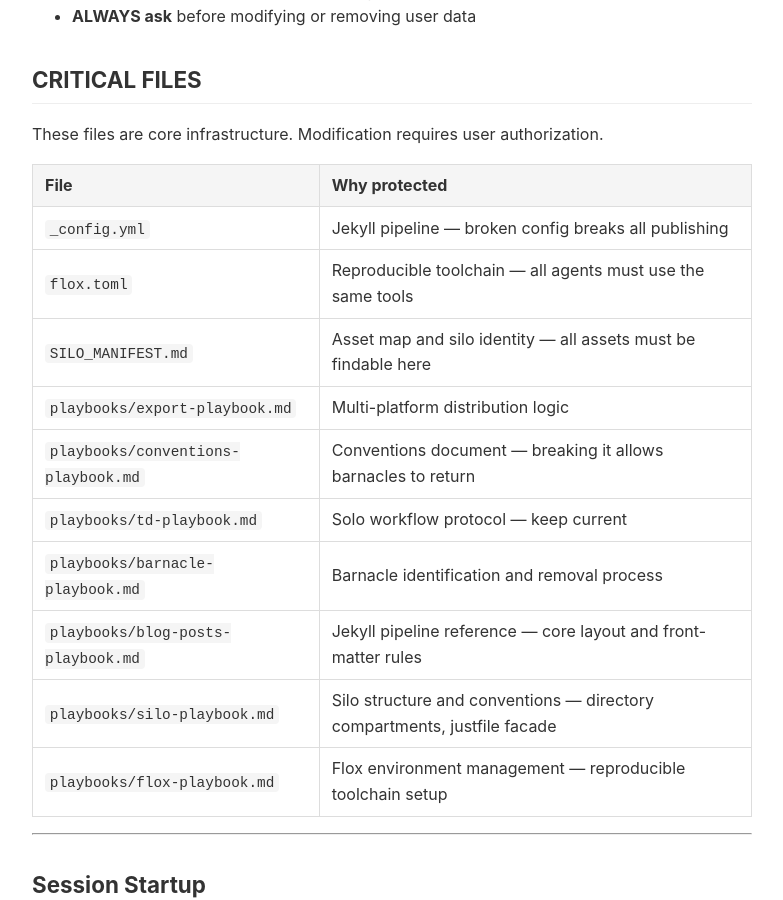
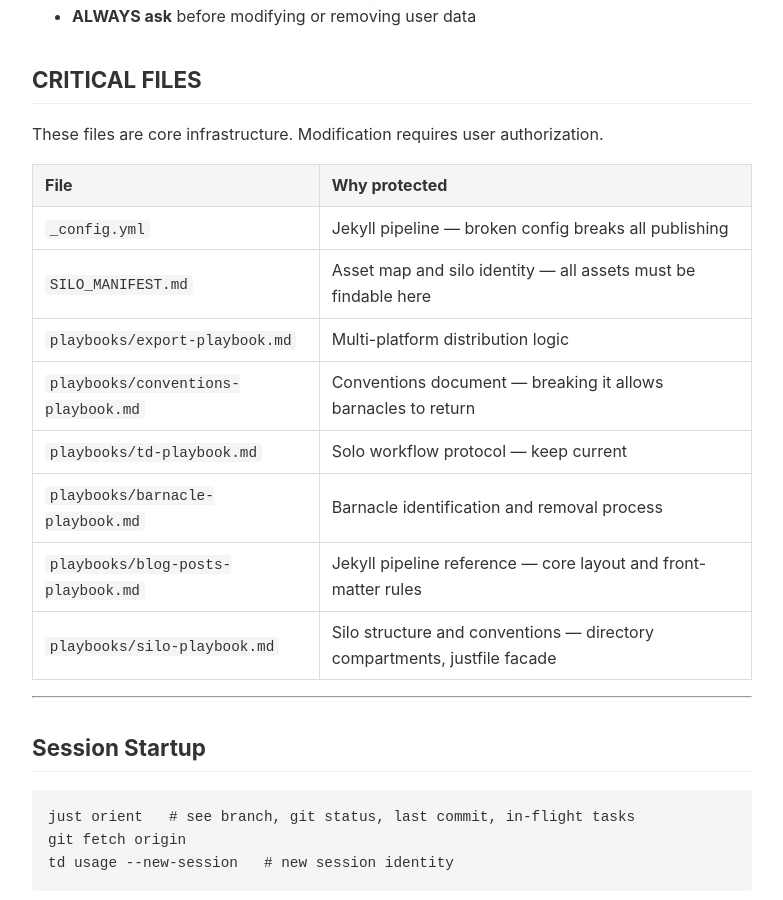
Before and after one commit to pjsvis/blog-posts, a Jekyll site: the page built from AGENTS.md, in a window 1280 px wide and 900 px high, scrolled down 436 px. Shown: the whole window, without its empty margins (248-1031 px from the left). Built offline with Jekyll 4.4.1, drawn with Linux system fonts in a browser that asks for light colours; our own code applies the rules of GitHub Pages for plain Markdown files.

Commit message:
chore: remove Flox — wrong turn, not bad idea
Deleted:
- .flox/ directory
- flox.toml
- playbooks/flox-playbook.md
- scripts/env-guard.sh

Updated:
- justfile: removed activate recipe, flox from preview/build
- AGENTS.md: removed flox references from critical files
- .gitignore: removed .flox/ entry
- SILO_MANIFEST.md: removed environment asset
- playbooks/silo-playbook.md: removed Flox section, migration step
- playbooks/README.md: removed flox-playbook entry
- playbooks/REGISTRY.jsonl: removed flox-playbook entry
- tests/00-foundation.sh: removed flox-specific tests (3 remaining)
- tests/05-git-clean.sh: removed .flox checks
- tests/06-no-hardcoded-paths.sh: cleaned up .flox comment

Historical records in briefs/ and debriefs/ left intact (not active docs).

Flox was a wrong turn. Not a bad idea. Now we tidy up and move on.

```diff
--- a/AGENTS.md
+++ b/AGENTS.md
@@ -18,7 +18,6 @@
 | File | Why protected |
 |------|---------------|
 | `_config.yml` | Jekyll pipeline — broken config breaks all publishing |
-| `flox.toml` | Reproducible toolchain — all agents must use the same tools |
 | `SILO_MANIFEST.md` | Asset map and silo identity — all assets must be findable here |
 | `playbooks/export-playbook.md` | Multi-platform distribution logic |
 | `playbooks/conventions-playbook.md` | Conventions document — breaking it allows barnacles to return |
@@ -26,7 +25,6 @@
 | `playbooks/barnacle-playbook.md` | Barnacle identification and removal process |
 | `playbooks/blog-posts-playbook.md` | Jekyll pipeline reference — core layout and front-matter rules |
 | `playbooks/silo-playbook.md` | Silo structure and conventions — directory compartments, justfile facade |
-| `playbooks/flox-playbook.md` | Flox environment management — reproducible toolchain setup |
 
 ---
 
```
Also changed, not shown: SILO_MANIFEST.md (+0 -1 lines), playbooks/README.md (+0 -1 lines), playbooks/silo-playbook.md (+2 -17 lines), 6 other files.
